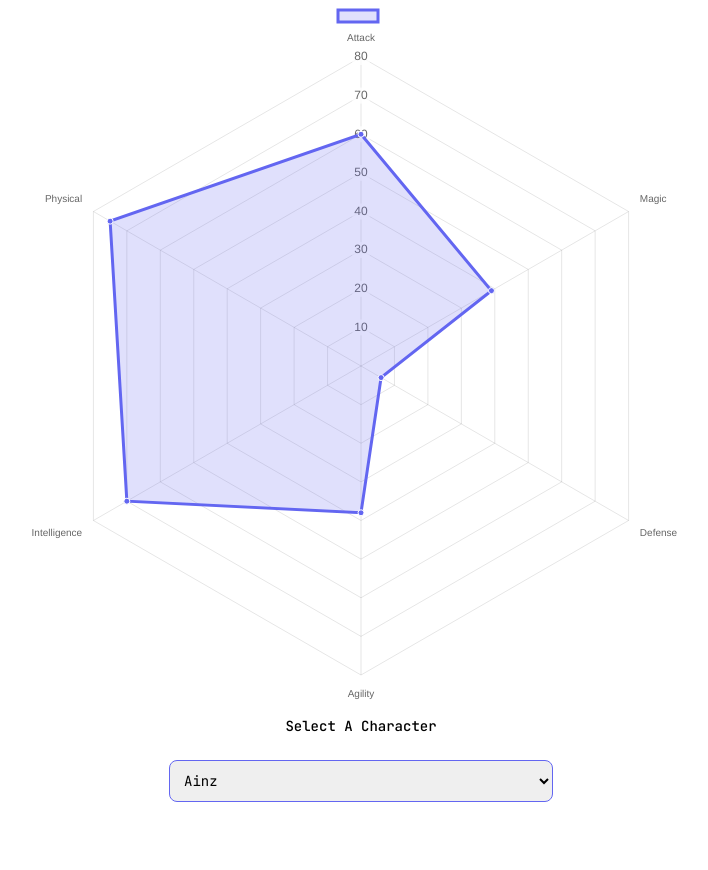
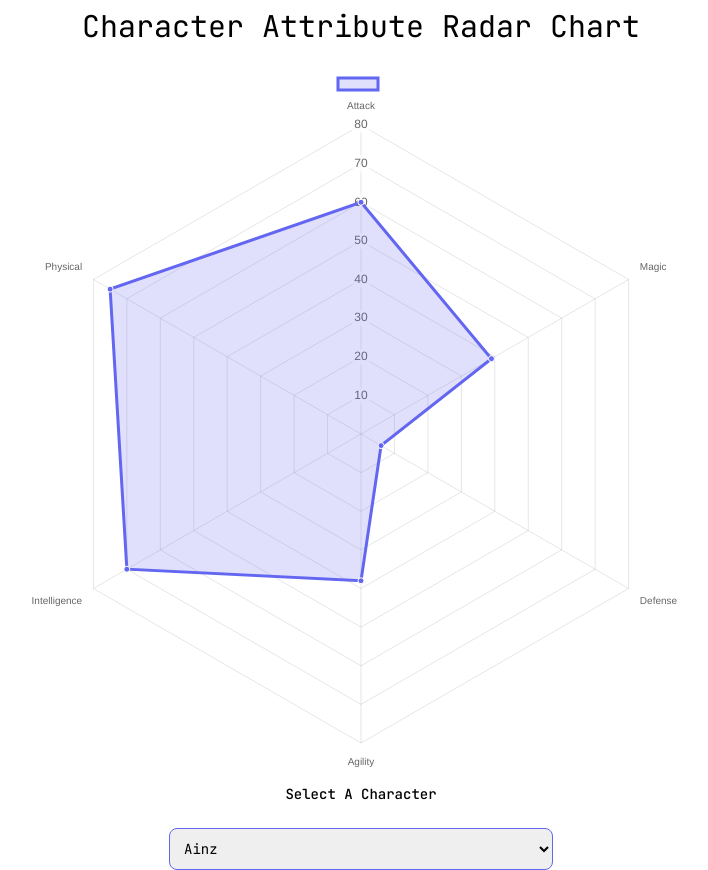
Before and after one commit to Venceyv/226TursoDB, a website: page chartVisualization/characterStatsChart/index.html in a window 1280 px wide. Shown: the whole page, without its empty margins (279-987 px from the left). Before the commit the page ends 802 px from the top, so only its background shows below. Drawn offline with nearby package versions, Linux system fonts and the light colour scheme.

Commit message:
[change]: chart name

```diff
--- a/chartVisualization/characterStatsChart/index.html
+++ b/chartVisualization/characterStatsChart/index.html
@@ -13,6 +13,9 @@
   <script type="module" src="./index.js" defer></script>
 </head>
 <body>
+  <label for="character" class="block mb-2 text-3xl text-indigo-500e mt-2"
+    >Character Attribute Radar Chart</label
+  >
   <div class="w-[700px]">
     <canvas class="radar-chart"></canvas>
   </div>
```
